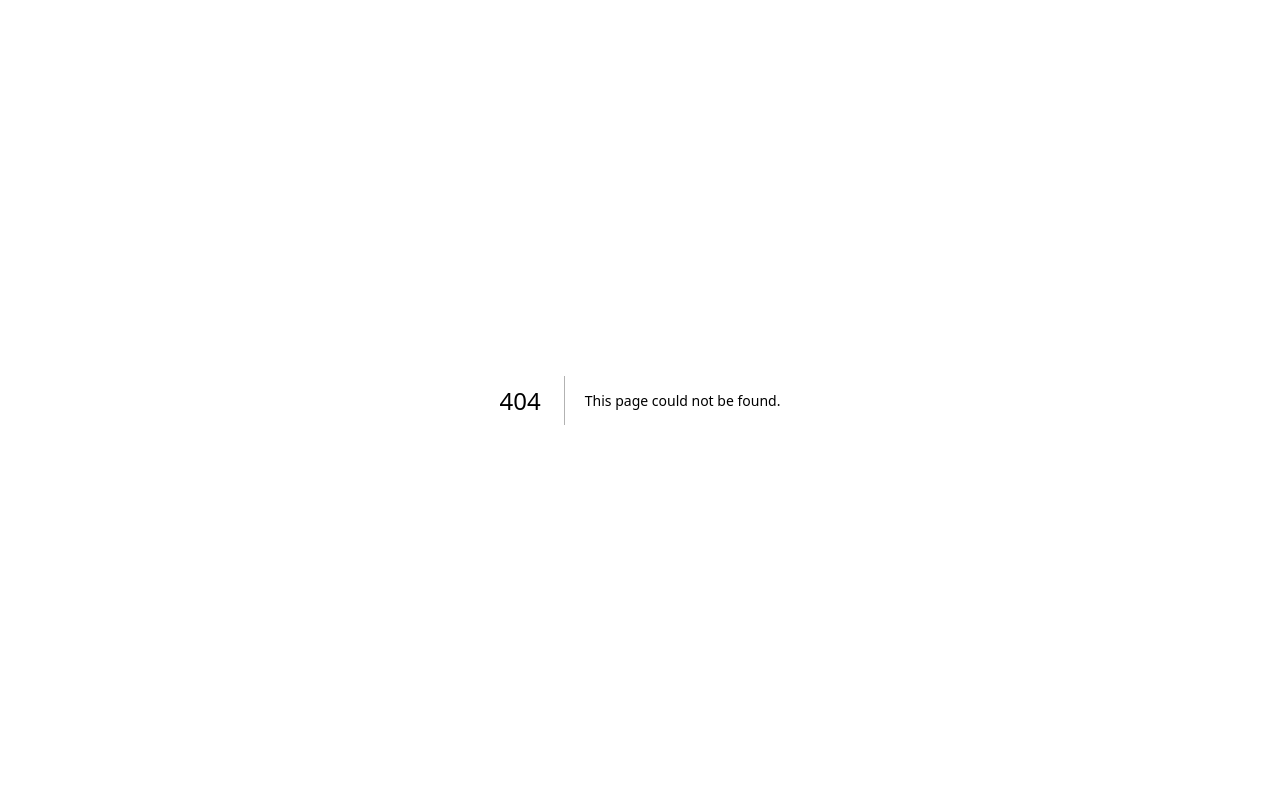
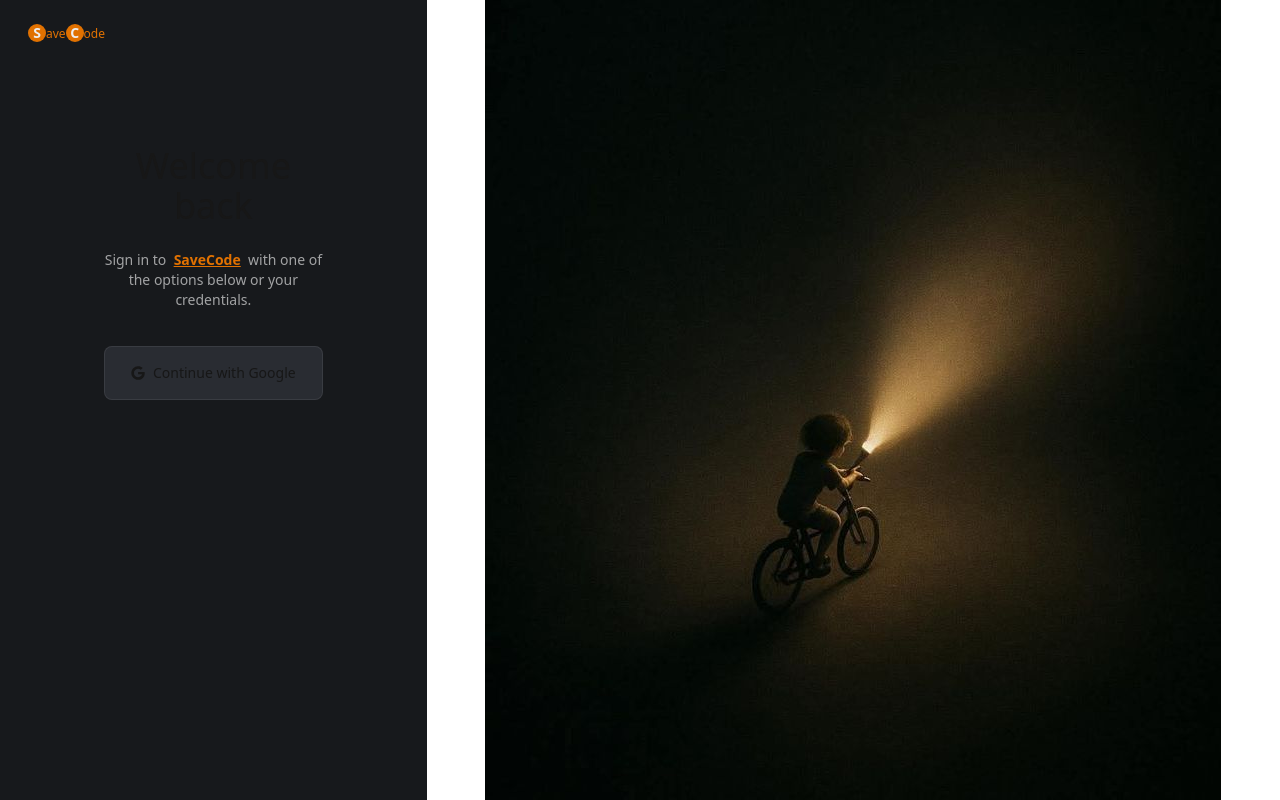
Before and after one commit to sn21-services/snippet-manager, a Next.js app: page /login in a window 1280 px wide. Before the commit this address had no page. Built offline with nearby package versions, Linux system fonts and the light colour scheme.

Commit message:
feat: refactor code

```diff
--- /dev/null
+++ b/docker-compose.yml
@@ -0,0 +1,23 @@
+services:
+  app:
+    build:
+      context: .
+      dockerfile: Dockerfile.dev
+    container_name: snippet-manager-dev
+    ports:
+      - "3000:3000"
+    volumes:
+      - .:/app
+      - /app/node_modules # Giữ node_modules trong container (tránh conflict)
+      - /app/.next # Giữ cache .next trong container
+    environment:
+      - NODE_ENV=development
+      - PORT=3000
+      - HOSTNAME=0.0.0.0
+      - CHOKIDAR_USEPOLLING=true
+      # Nếu cần proxy công ty:
+      # - HTTP_PROXY=http://proxy-cong-ty:port
+      # - HTTPS_PROXY=http://proxy-cong-ty:port
+      # - NO_PROXY=localhost,127.0.0.1
+    restart: unless-stopped
+    command: yarn dev # override nếu cần
--- a/next.config.ts
+++ b/next.config.ts
@@ -2,7 +2,7 @@ import type { NextConfig } from "next";
 
 const nextConfig: NextConfig = {
   /* config options here */
-  output: "standalone",
+  output: process.env.NODE_ENV === "production" ? "standalone" : undefined,
 };
 
 export default nextConfig;
--- /dev/null
+++ b/src/app/(auth)/login/_components/FormLogin/FormLogin.tsx
@@ -0,0 +1,46 @@
+const FormLogin = () => {
+  return (
+    <section className="flex-2 bg-[#17191c] ">
+      <header className="py-6 px-7">
+        <div className="font-medium text-amber-600 text-xs">
+          <span className="bg-amber-600 w-4.5 h-4.5 inline-flex rounded-full items-center justify-center text-sm font-bold text-[#eee]">
+            S
+          </span>
+          ave
+          <span className="bg-amber-600 w-4.5 h-4.5 inline-flex rounded-full items-center justify-center text-sm font-bold text-[#eee]">
+            C
+          </span>
+          ode
+        </div>
+      </header>
+
+      <div className="mt-20 px-10 text-center max-w-[70%] w-full mx-auto">
+        <h1 className="text-4xl mb-6 font-medium">Welcome back</h1>
+        <p className="text-sm text-[#fff9]">
+          Sign in to &nbsp;
+          <span className="underline text-amber-600 font-bold">SaveCode</span>
+          &nbsp; with one of the options below or your credentials.
+        </p>
+
+        <button className="p-4 rounded-lg bg-[#737b8c33] w-full text-sm border border-[#ffffff14] mt-9 font-medium flex items-center gap-2 justify-center hover:bg-[#5c63701a]">
+          <svg
+            xmlns="http://www.w3.org/2000/svg"
+            viewBox="0 0 488 512"
+            width="1em"
+            height="1em"
+            aria-hidden="true"
+          >
+            <path
+              fill="currentColor"
+              d="M488 261.8C488 403.3 391.1 504 248 504 110.8 504 0 393.2 0 256S110.8 8 248 8c66.8 0 123 24.5 166.3 64.9l-67.5 64.9C258.5
+              52.6 94.3 116.6 94.3 256c0 86.5 69.1 156.6 153.7 156.6 98.2 0 135-70.4 140.8-106.9H248v-85.3h236.1c2.3 12.7 3.9 24.9 3.9 41.4"
+            ></path>
+          </svg>
+          Continue with Google
+        </button>
+      </div>
+    </section>
+  );
+};
+
+export default FormLogin;
--- /dev/null
+++ b/src/app/(auth)/login/page.tsx
@@ -0,0 +1,23 @@
+import Image from "next/image";
+
+import FormLogin from "@/app/(auth)/login/_components/FormLogin/FormLogin";
+import BgLoginImage from "@/assets/images/bg-login.jpg";
+
+const page = () => {
+  console.log(BgLoginImage);
+  return (
+    <main className="flex h-screen">
+      <FormLogin />
+      <section className="flex-4 flex justify-center">
+        <Image
+          src={BgLoginImage}
+          alt=""
+          className="object-cover h-full"
+          priority
+        />
+      </section>
+    </main>
+  );
+};
+
+export default page;
```
Also changed, not shown: src/assets/images/bg-login.jpg (added), 1 other file (tests, documents, lock files or other folders).
